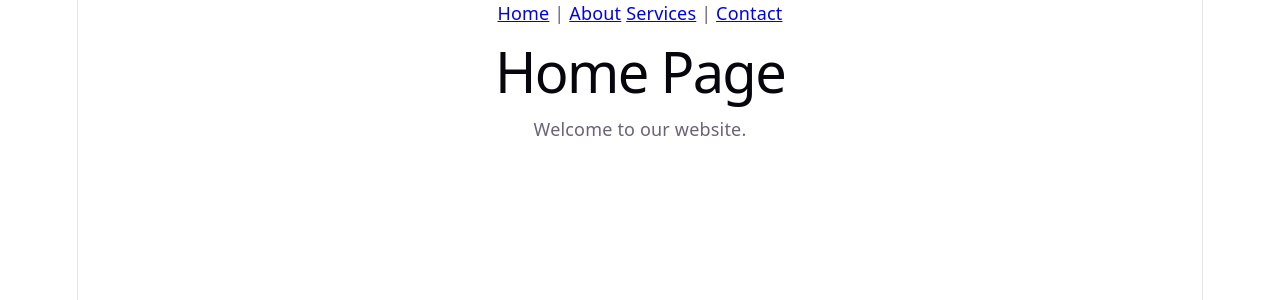
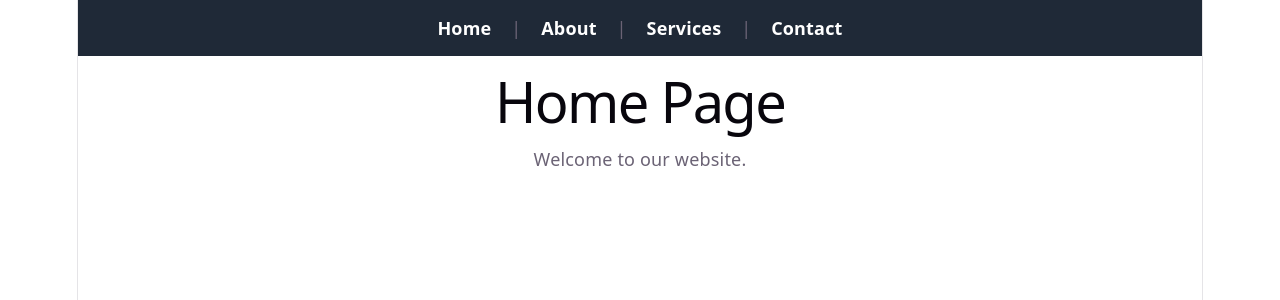
Before and after one commit to Md-Abul-Kalam-Azad-318/react-learning, a React (Vite) app: page / in a window 1280 px wide. Shown: the top 300 px of the page. Built offline with nearby package versions, Linux system fonts and the light colour scheme.

Commit message:
Topic 12 (Part 4): Styling Navigation Bar with CSS

```diff
--- /dev/null
+++ b/src/components/Navbar.css
@@ -0,0 +1,15 @@
+.navbar {
+    background-color: #1f2937;
+    padding: 15px;
+    text-align: center;
+}
+.navbar a {
+    color: white;
+    text-decoration: none;
+    margin: 15px;
+    font-size: 18px;
+    font-weight: bold;
+}
+.navbar a:hover {
+    color: yellow;
+}
--- a/src/components/Navbar.jsx
+++ b/src/components/Navbar.jsx
@@ -1,11 +1,12 @@
 import React from 'react'
 import {Link} from "react-router-dom";
+import "./Navbar.css";
 
 function Navbar() {
   return (
-    <nav>
+    <nav className='navbar'>
       <Link to = "/">Home</Link> {" | "}
-      <Link to = "/about">About</Link> {"  "}
+      <Link to = "/about">About</Link> {" | "}
       <Link to = "/services">Services</Link> {" | "}
       <Link to = "/contact">Contact</Link>
     </nav>
```
